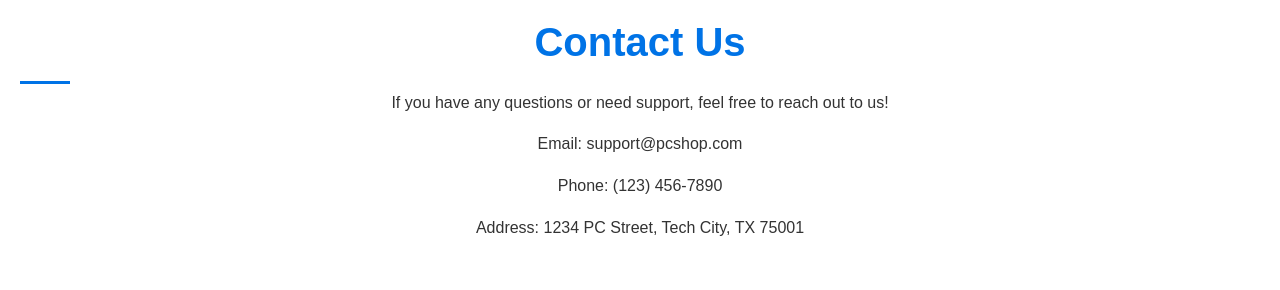
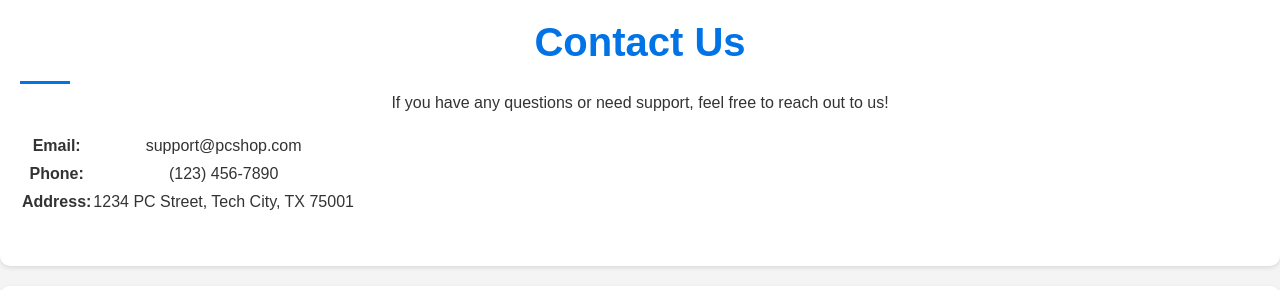
Before and after one commit to ShreyashDhekane/ipprac2, a plain HTML site: page index.html in a window 1280 px wide. Shown: the part 1840-2130 px from the top of the page. Drawn offline with Linux system fonts and the light colour scheme.

Commit message:
Update index.html

```diff
--- a/index.html
+++ b/index.html
@@ -94,12 +94,24 @@
         </section>
 
         <section id="contact" class="section contact">
-            <h2>Contact Us</h2>
-            <p>If you have any questions or need support, feel free to reach out to us!</p>
-            <p>Email: support@pcshop.com</p>
-            <p>Phone: (123) 456-7890</p>
-            <p>Address: 1234 PC Street, Tech City, TX 75001</p>
-        </section>
+    <h2>Contact Us</h2>
+    <p>If you have any questions or need support, feel free to reach out to us!</p>
+    <table>
+        <tr>
+            <td><strong>Email:</strong></td>
+            <td>support@pcshop.com</td>
+        </tr>
+        <tr>
+            <td><strong>Phone:</strong></td>
+            <td>(123) 456-7890</td>
+        </tr>
+        <tr>
+            <td><strong>Address:</strong></td>
+            <td>1234 PC Street, Tech City, TX 75001</td>
+        </tr>
+    </table>
+</section>
+
 
         <!-- Promotional Video Section -->
         <section id="promo-video" class="section">
```
